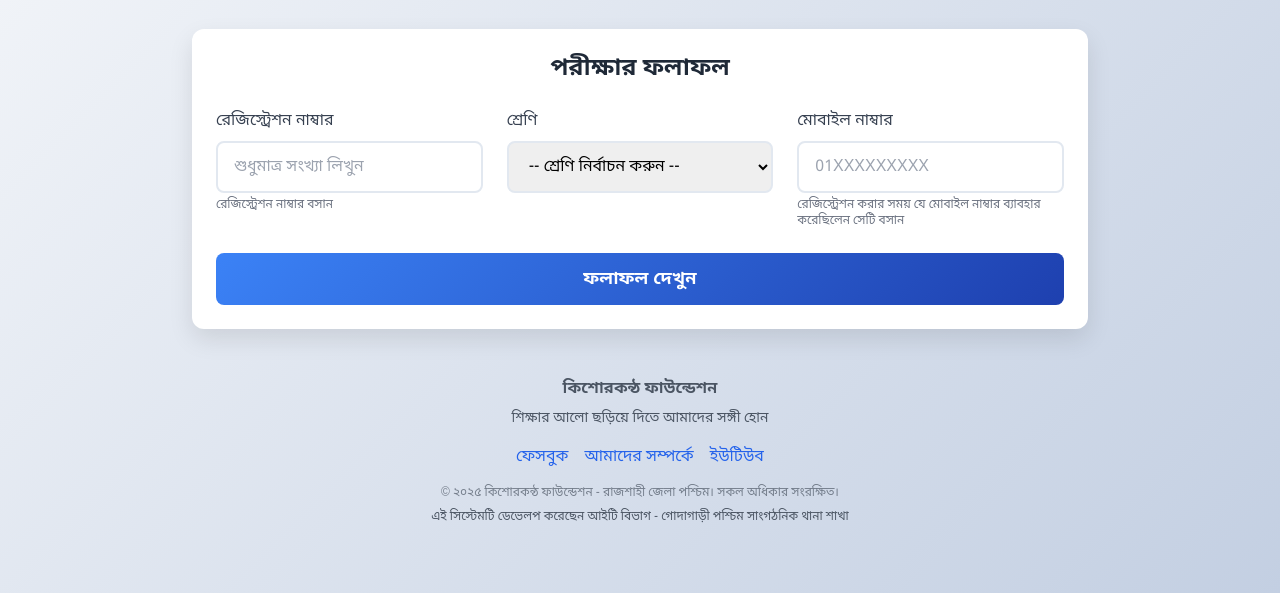
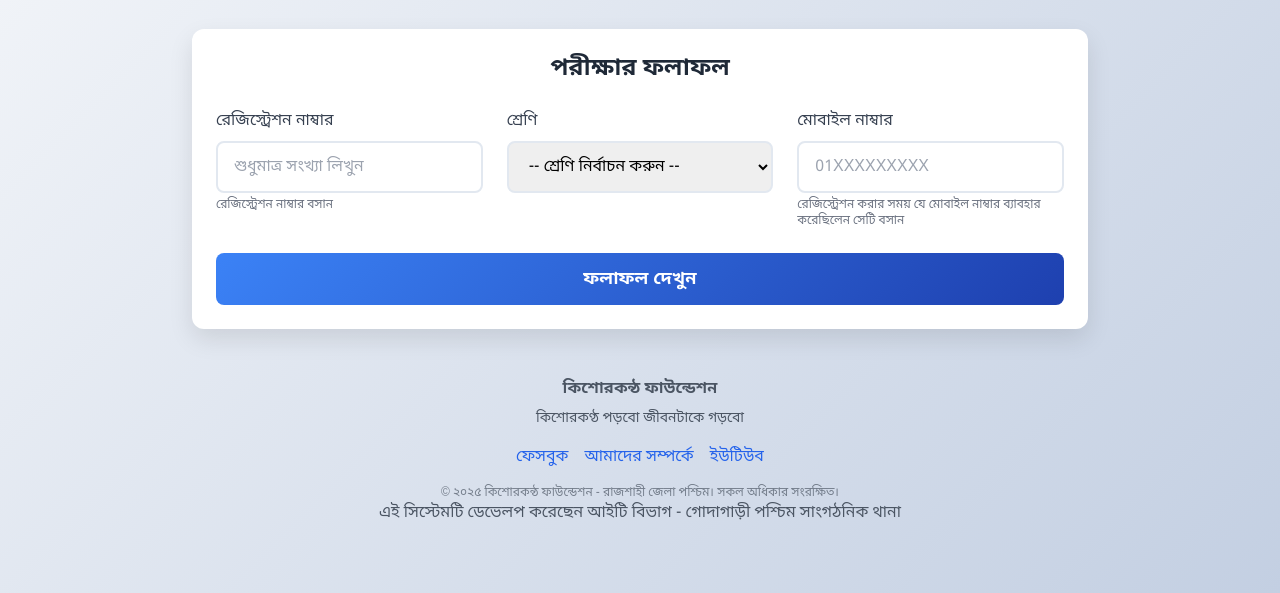
Before and after one commit to mdmorshedali/kishorkanthabd, a plain HTML site: page index.html in a window 1280 px wide. Shown: the part 207-800 px from the top of the page. Drawn offline with nearby package versions, Linux system fonts and the light colour scheme; a web font is replaced by a local one.

Commit message:
footer changed.html

```diff
--- a/index.html
+++ b/index.html
@@ -140,6 +140,9 @@
             <div class="print-footer">
                 <p class="mb-2">এই সার্টিফিকেটটি কম্পিউটার দ্বারা জেনারেটেড হয়েছে</p>
                 <p>© ২০২৫ কিশোরকন্ঠ ফাউন্ডেশন - রাজশাহী জেলা পশ্চিম</p>
+                <div class="developer-credit">
+                    এই সিস্টেমটি ডেভেলপ করেছেন আইটি বিভাগ - গোদাগাড়ী পশ্চিম সাংগঠনিক থানা শাখা
+                </div>
             </div>
 
             <div class="card p-6 no-print">
@@ -158,14 +161,16 @@
 
         <footer class="mt-12 text-center text-gray-600 no-print">
             <p class="font-semibold mb-2">কিশোরকন্ঠ ফাউন্ডেশন</p>
-            <p class="text-sm mb-4">শিক্ষার আলো ছড়িয়ে দিতে আমাদের সঙ্গী হোন</p>
+            <p class="text-sm mb-4">কিশোরকণ্ঠ পড়বো জীবনটাকে গড়বো</p>
             <div class="flex justify-center space-x-4">
                 <a href="https://www.facebook.com/KKFoundationRDW/" class="text-blue-600 hover:text-blue-800 transition">ফেসবুক</a>
                 <a href="https://readingcompetition.kishorkanthabd.com/about-us" class="text-blue-600 hover:text-blue-800 transition">আমাদের সম্পর্কে</a>
                 <a href="https://www.youtube.com/@kishorkanthabd" class="text-blue-600 hover:text-blue-800 transition">ইউটিউব</a>
             </div>
             <p class="text-xs mt-4 opacity-70">© ২০২৫ কিশোরকন্ঠ ফাউন্ডেশন - রাজশাহী জেলা পশ্চিম। সকল অধিকার সংরক্ষিত।</p>
-            <p class="text-xs mt-2 opacity-100">এই সিস্টেমটি ডেভেলপ করেছেন আইটি বিভাগ - গোদাগাড়ী পশ্চিম সাংগঠনিক থানা শাখা</p>
+            <div class="developer-credit">
+                এই সিস্টেমটি ডেভেলপ করেছেন আইটি বিভাগ - গোদাগাড়ী পশ্চিম সাংগঠনিক থানা
+            </div>
         </footer>
     </div>
 
@@ -201,11 +206,13 @@
         <div class="print-capture-footer">
             <p class="mb-2">এই সার্টিফিকেটটি কম্পিউটার দ্বারা জেনারেটেড হয়েছে</p>
             <p>© ২০২৫ কিশোরকন্ঠ ফাউন্ডেশন - রাজশাহী জেলা পশ্চিম</p>
+            <div class="developer-credit">
+                এই সিস্টেমটি ডেভেলপ করেছেন আইটি বিভাগ - গোদাগাড়ী পশ্চিম সাংগঠনিক থানা শাখা
+            </div>
         </div>
     </div>
 
     <script src="data.js"></script>
     <script src="script.js"></script>
 </body>
-
 </html>
```
